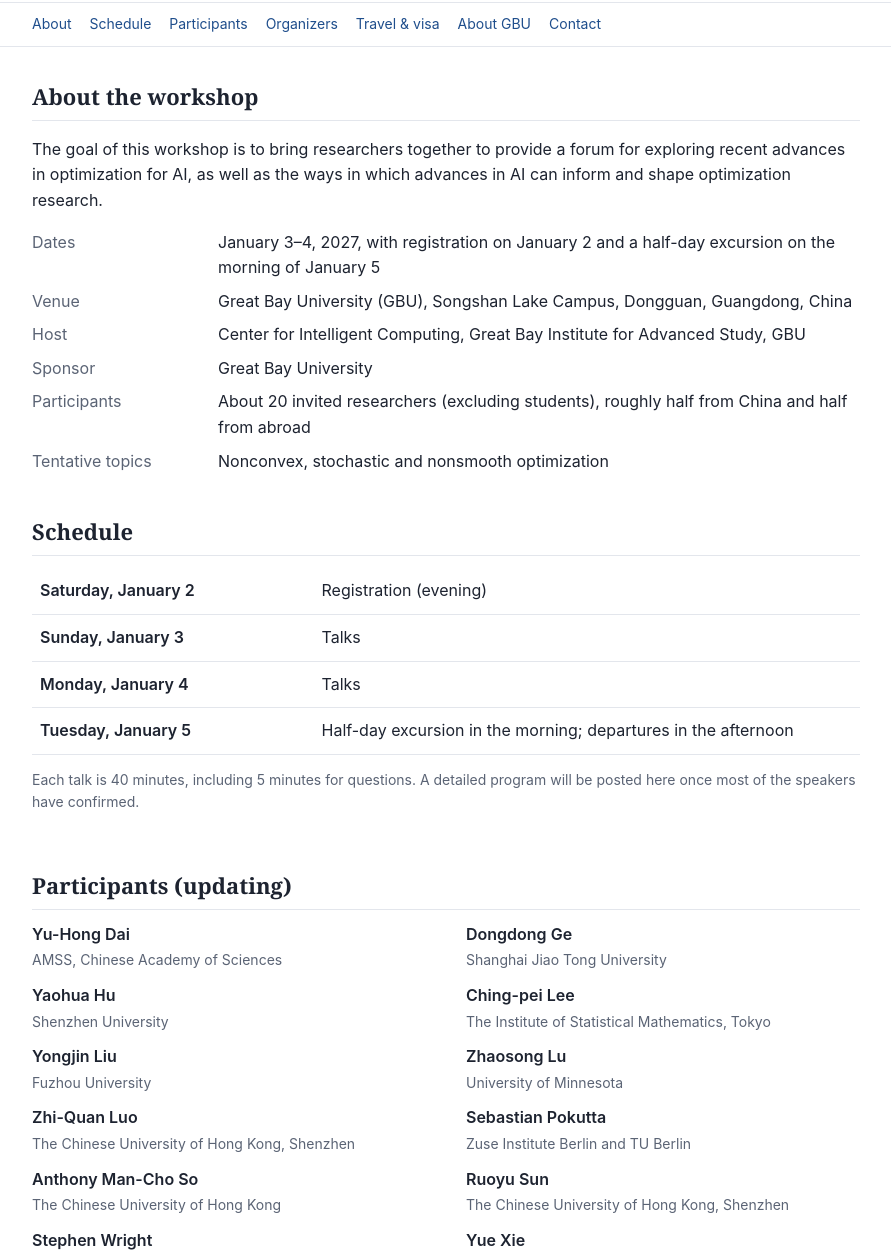
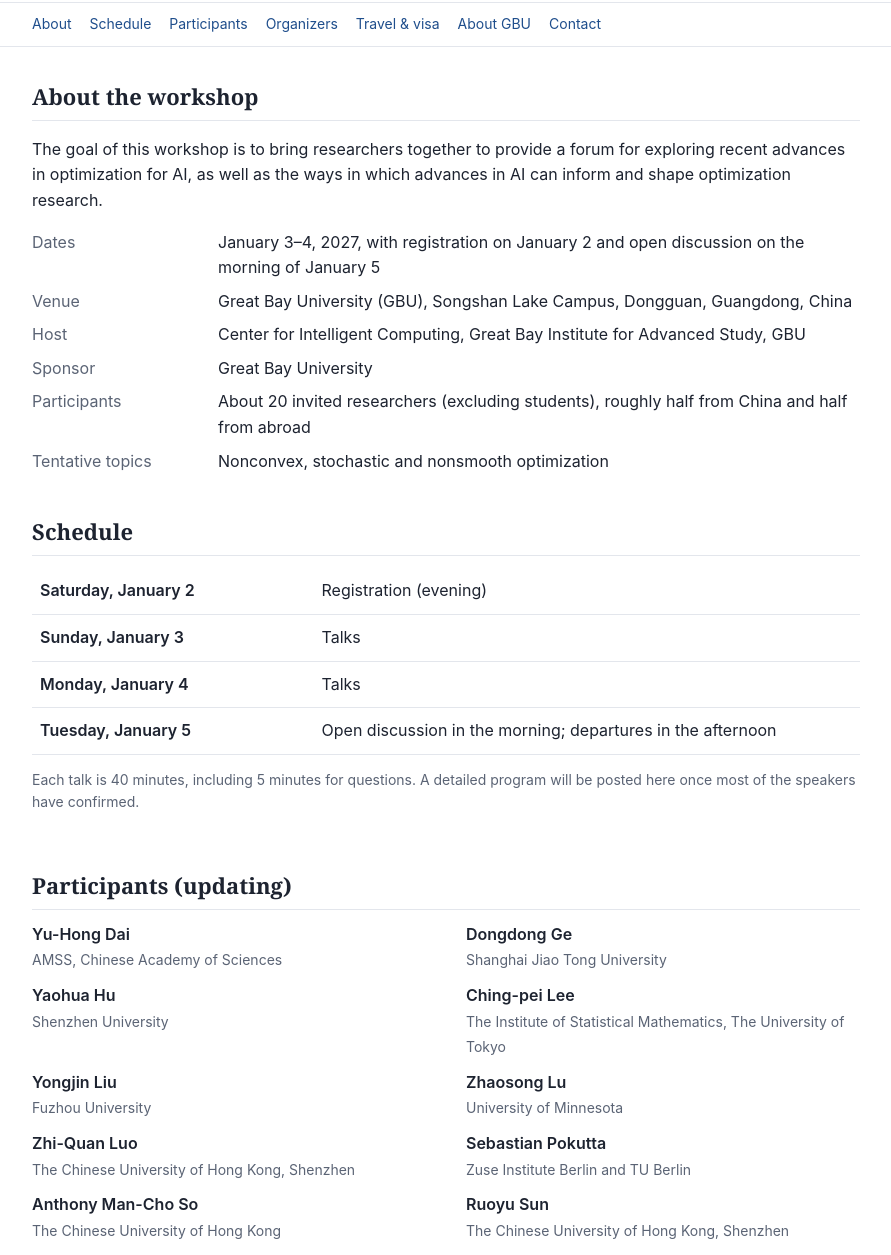
Before and after one commit to yangliu-op/gbwico2027, a plain HTML site: page index.html in a window 1280 px wide. Shown: the part 915-2170 px from the top of the page, without its empty margins (194-1085 px from the left). Drawn offline with Linux system fonts and the light colour scheme.

Commit message:
Update index.html

```diff
--- a/index.html
+++ b/index.html
@@ -94,7 +94,7 @@
     <h2>About the workshop</h2>
     <p>The goal of this workshop is to bring researchers together to provide a forum for exploring recent advances in optimization for AI, as well as the ways in which advances in AI can inform and shape optimization research.</p>
     <dl class="facts">
-      <dt>Dates</dt><dd>January 3–4, 2027, with registration on January 2 and a half-day excursion on the morning of January 5</dd>
+      <dt>Dates</dt><dd>January 3–4, 2027, with registration on January 2 and open discussion on the morning of January 5</dd>
       <dt>Venue</dt><dd>Great Bay University (GBU), Songshan Lake Campus, Dongguan, Guangdong, China</dd>
       <dt>Host</dt><dd>Center for Intelligent Computing, Great Bay Institute for Advanced Study, GBU</dd>
       <dt>Sponsor</dt><dd>Great Bay University</dd>
@@ -109,7 +109,7 @@
       <tr><th>Saturday, January 2</th><td>Registration (evening)</td></tr>
       <tr><th>Sunday, January 3</th><td>Talks</td></tr>
       <tr><th>Monday, January 4</th><td>Talks</td></tr>
-      <tr><th>Tuesday, January 5</th><td>Half-day excursion in the morning; departures in the afternoon</td></tr>
+      <tr><th>Tuesday, January 5</th><td>Open discussion in the morning; departures in the afternoon</td></tr>
     </table>
     <p class="note">Each talk is 40 minutes, including 5 minutes for questions. A detailed program will be posted here once most of the speakers have confirmed.</p>
   </section>
@@ -120,7 +120,7 @@
       <li><span class="name">Yu-Hong Dai</span><span class="aff">AMSS, Chinese Academy of Sciences</span></li>
       <li><span class="name">Dongdong Ge</span><span class="aff">Shanghai Jiao Tong University</span></li>
       <li><span class="name">Yaohua Hu</span><span class="aff">Shenzhen University</span></li>
-      <li><span class="name">Ching-pei Lee</span><span class="aff">The Institute of Statistical Mathematics, Tokyo</span></li>
+      <li><span class="name">Ching-pei Lee</span><span class="aff">The Institute of Statistical Mathematics, The University of Tokyo</span></li>
       <li><span class="name">Yongjin Liu</span><span class="aff">Fuzhou University</span></li>
       <li><span class="name">Zhaosong Lu</span><span class="aff">University of Minnesota</span></li>
       <li><span class="name">Zhi-Quan Luo</span><span class="aff">The Chinese University of Hong Kong, Shenzhen</span></li>
```
